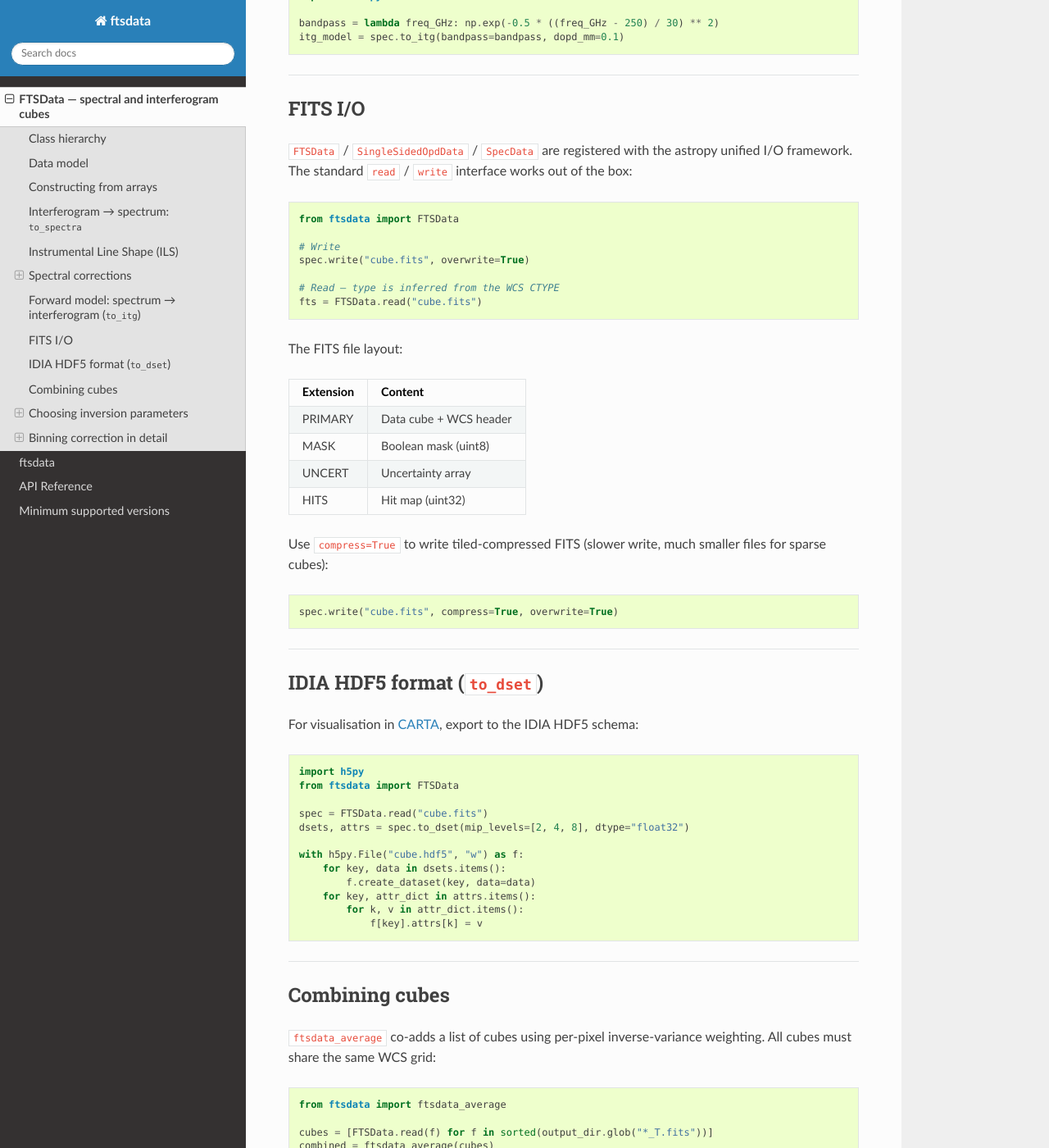
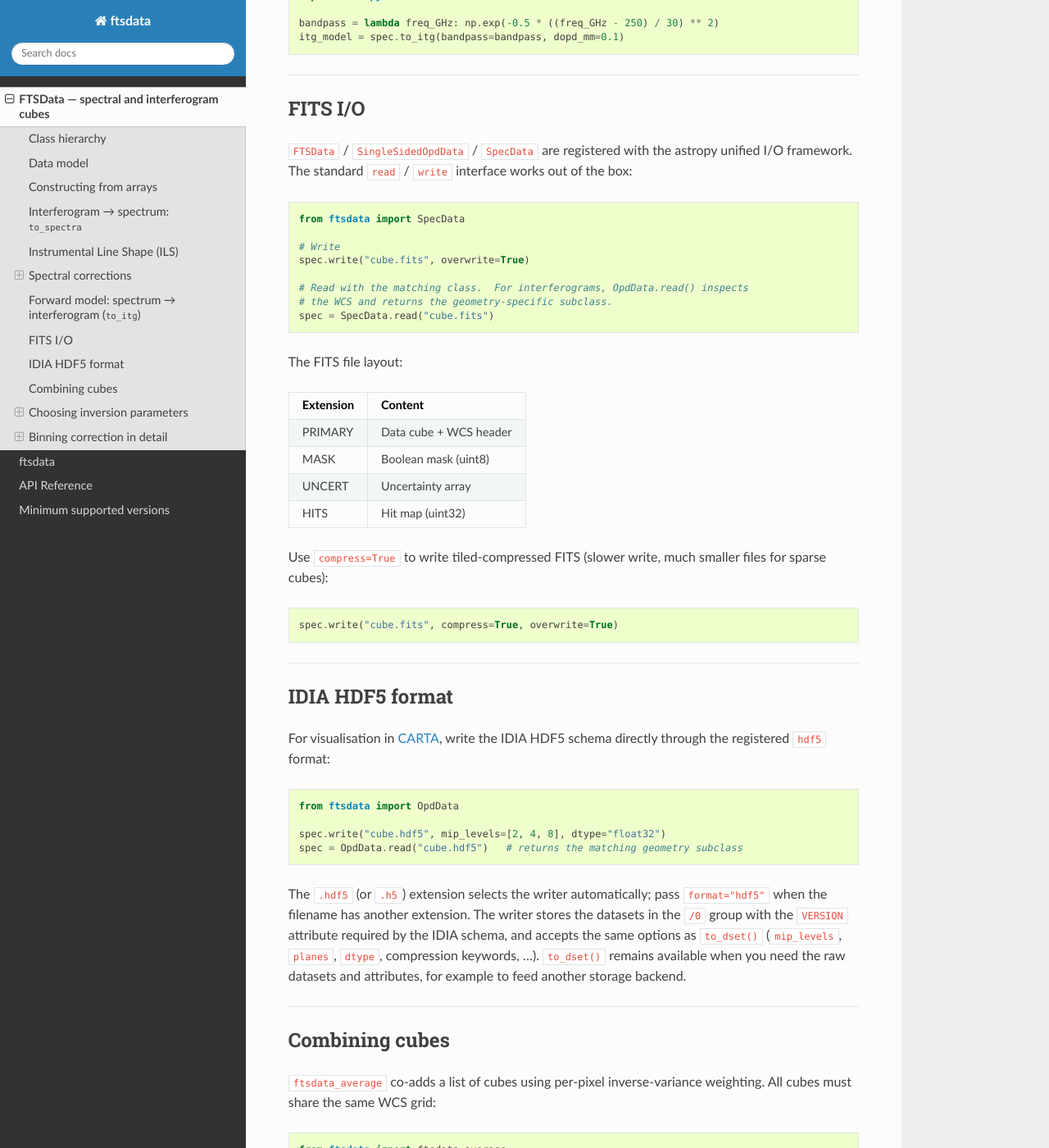
Before and after one commit to abeelen/ftsdata, a Sphinx documentation site: the page built from docs/source/usage.md, in a window 1280 px wide and 1400 px high, scrolled down 5349 px. Shown: the whole window at 82% size. Built offline with Sphinx 7.4.7 and the Read the Docs theme 3.1.0, drawn with Linux system fonts in a browser that asks for light colours.

Commit message:
docs: show direct HDF5 write/read for IDIA export

````diff
--- a/docs/source/usage.md
+++ b/docs/source/usage.md
@@ -324,13 +324,14 @@ itg_model = spec.to_itg(bandpass=bandpass, dopd_mm=0.1)
 framework.  The standard `read` / `write` interface works out of the box:
 
 ```python
-from ftsdata import FTSData
+from ftsdata import SpecData
 
 # Write
 spec.write("cube.fits", overwrite=True)
 
-# Read — type is inferred from the WCS CTYPE
-fts = FTSData.read("cube.fits")
+# Read with the matching class.  For interferograms, OpdData.read() inspects
+# the WCS and returns the geometry-specific subclass.
+spec = SpecData.read("cube.fits")
 ```
 
 The FITS file layout:
@@ -351,25 +352,25 @@ spec.write("cube.fits", compress=True, overwrite=True)
 
 ---
 
-## IDIA HDF5 format (`to_dset`)
+## IDIA HDF5 format
 
-For visualisation in [CARTA](https://cartavis.org), export to the IDIA HDF5
-schema:
+For visualisation in [CARTA](https://cartavis.org), write the IDIA HDF5 schema
+directly through the registered `hdf5` format:
 
 ```python
-import h5py
-from ftsdata import FTSData
+from ftsdata import OpdData
 
-spec = FTSData.read("cube.fits")
-dsets, attrs = spec.to_dset(mip_levels=[2, 4, 8], dtype="float32")
+spec.write("cube.hdf5", mip_levels=[2, 4, 8], dtype="float32")
+spec = OpdData.read("cube.hdf5")   # returns the matching geometry subclass
+```
 
-with h5py.File("cube.hdf5", "w") as f:
-    for key, data in dsets.items():
-        f.create_dataset(key, data=data)
-    for key, attr_dict in attrs.items():
-        for k, v in attr_dict.items():
-            f[key].attrs[k] = v
-```
+The `.hdf5` (or `.h5`) extension selects the writer automatically; pass
+`format="hdf5"` when the filename has another extension.  The writer stores the
+datasets in the `/0` group with the `VERSION` attribute required by the IDIA
+schema, and accepts the same options as `to_dset()` (`mip_levels`, `planes`,
+`dtype`, compression keywords, ...).  `to_dset()` remains available when you
+need the raw datasets and attributes, for example to feed another storage
+backend.
 
 ---
 
````
Also changed, not shown: README.md (+9 -9 lines), 3 other files.
